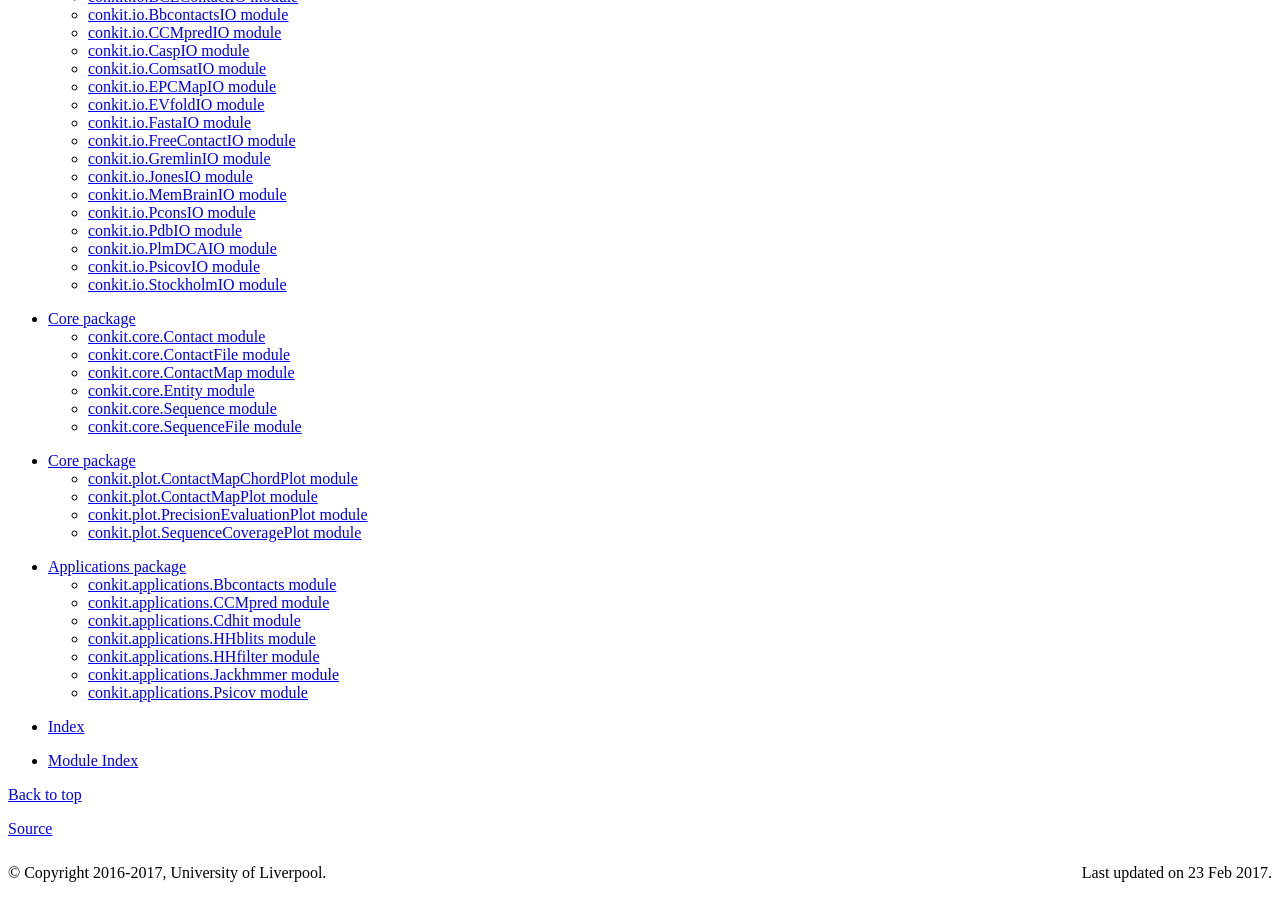
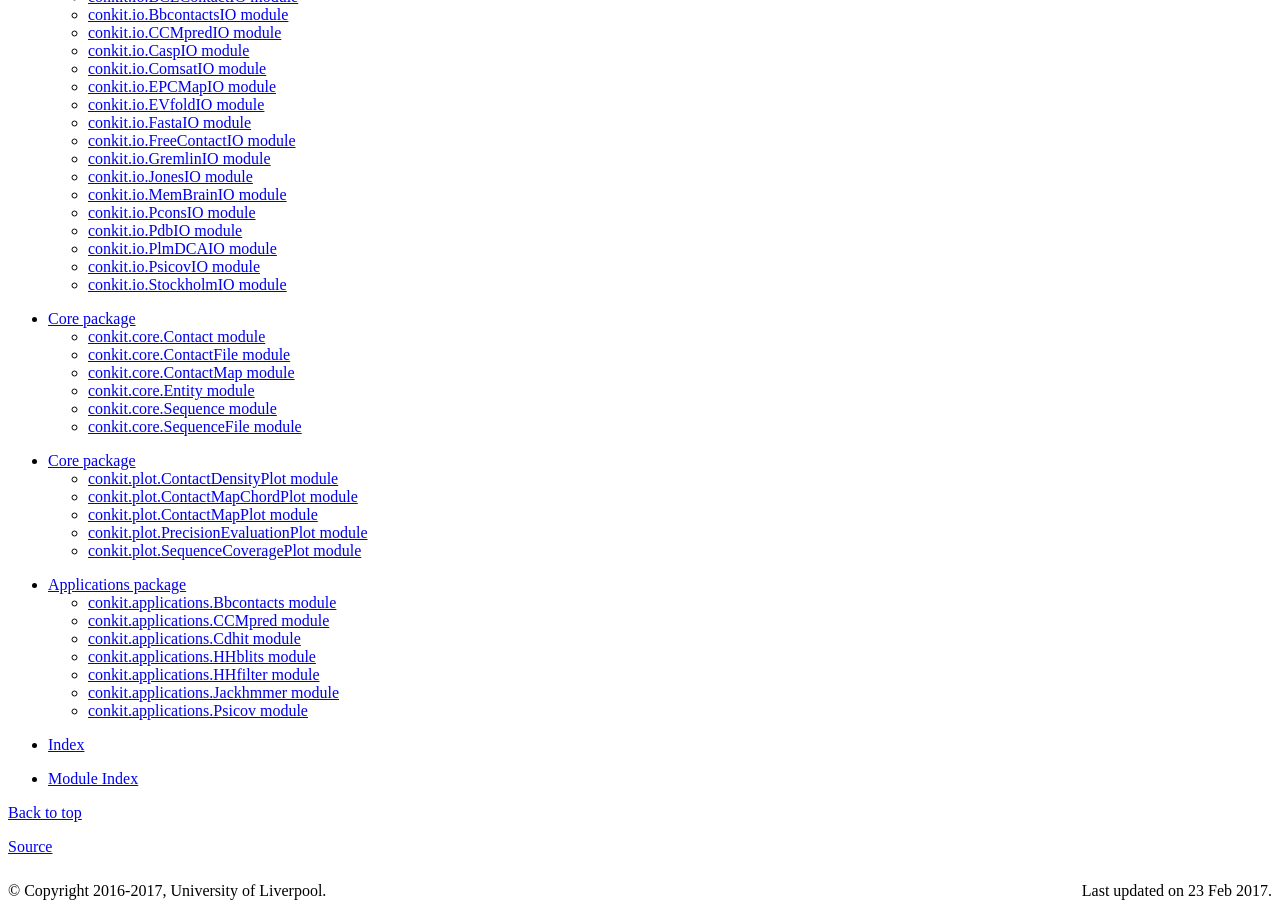
Before and after one commit to rigdenlab/conkit, a Sphinx documentation site: the page built from docs/contents.rst, in a window 1280 px wide and 900 px high, scrolled down 602 px. Built offline with Sphinx 7.4.7, drawn with Linux system fonts in a browser that asks for light colours.

Commit message:
docs added for ContactDensityPlot

```diff
--- /dev/null
+++ b/docs/api/generated/conkit.plot.ContactDensityPlot.rst
@@ -0,0 +1,7 @@
+conkit.plot.ContactDensityPlot module
+=====================================
+
+.. automodule:: conkit.plot.ContactDensityPlot
+    :members:
+    :undoc-members:
+    :show-inheritance:
--- a/docs/api/generated/conkit.plot.rst
+++ b/docs/api/generated/conkit.plot.rst
@@ -11,6 +11,7 @@ Submodules
 
 .. toctree::
 
+   conkit.plot.ContactDensityPlot
    conkit.plot.ContactMapChordPlot
    conkit.plot.ContactMapPlot
    conkit.plot.PrecisionEvaluationPlot
```
